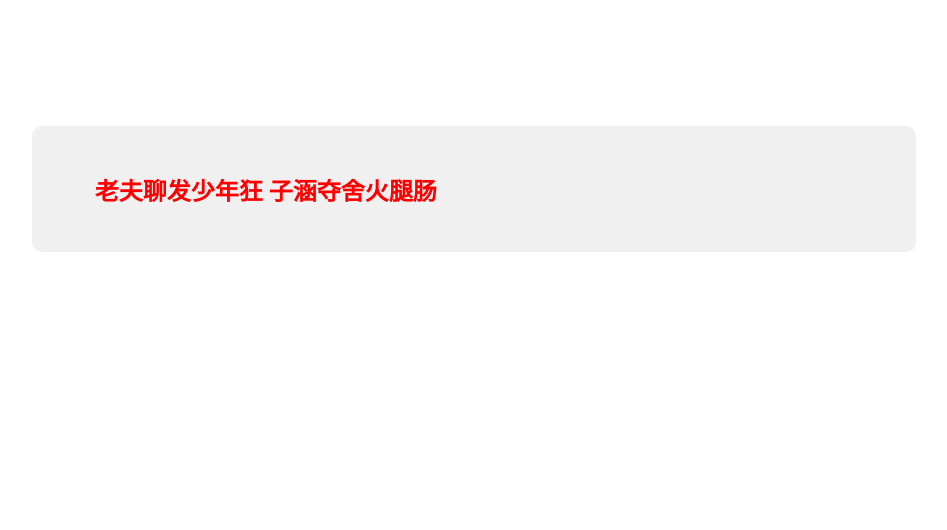
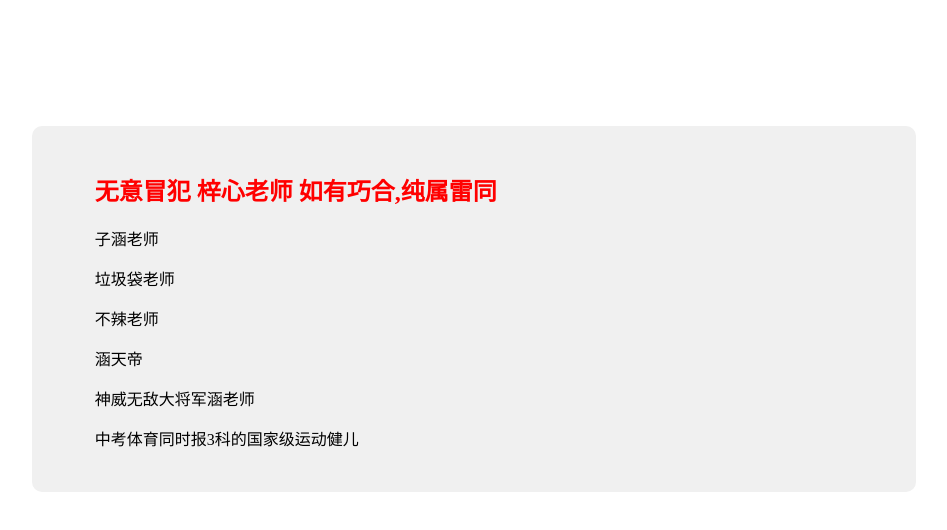
Before and after one commit to HELLOWORLD129/A, a plain HTML site: page index.html in a window 1280 px wide. Shown: the whole page, without its empty margins (166-1113 px from the left). Drawn offline with Linux system fonts and the light colour scheme.

Commit message:
Update index.html

```diff
--- a/index.html
+++ b/index.html
@@ -2,7 +2,7 @@
 <html>
 <head>
      <meta charset="utf-8">
-    <title></title>
+    <title>HanTeacher SecondName</title>
     <style>
         .container {
             width: 60%;
@@ -28,7 +28,13 @@
 <body>
     <div class="container">
 
-        <h2 style="color: red;">老夫聊发少年狂 子涵夺舍火腿肠 </h3>
+        <h2 style="color: red;">无意冒犯 梓心老师 如有巧合,纯属雷同</h3>
+        <p>子涵老师 </p>
+        <p>垃圾袋老师 </p>
+                 <p>不辣老师 </p>
+                 <p>涵天帝 </p>
+                 <p>神威无敌大将军涵老师 </p>
+         <p>中考体育同时报3科的国家级运动健儿 </p>
 
     </div>
 
```
